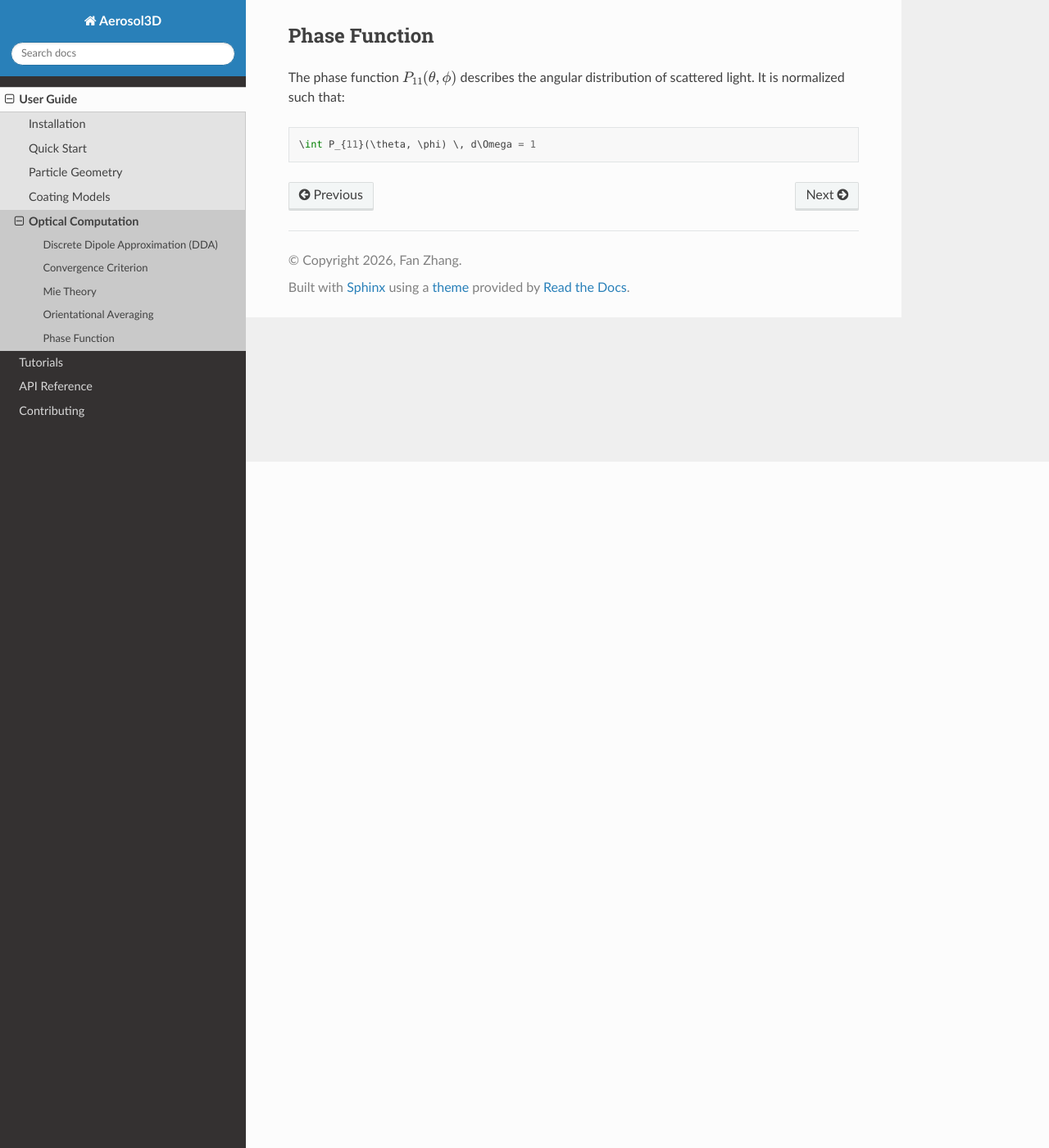
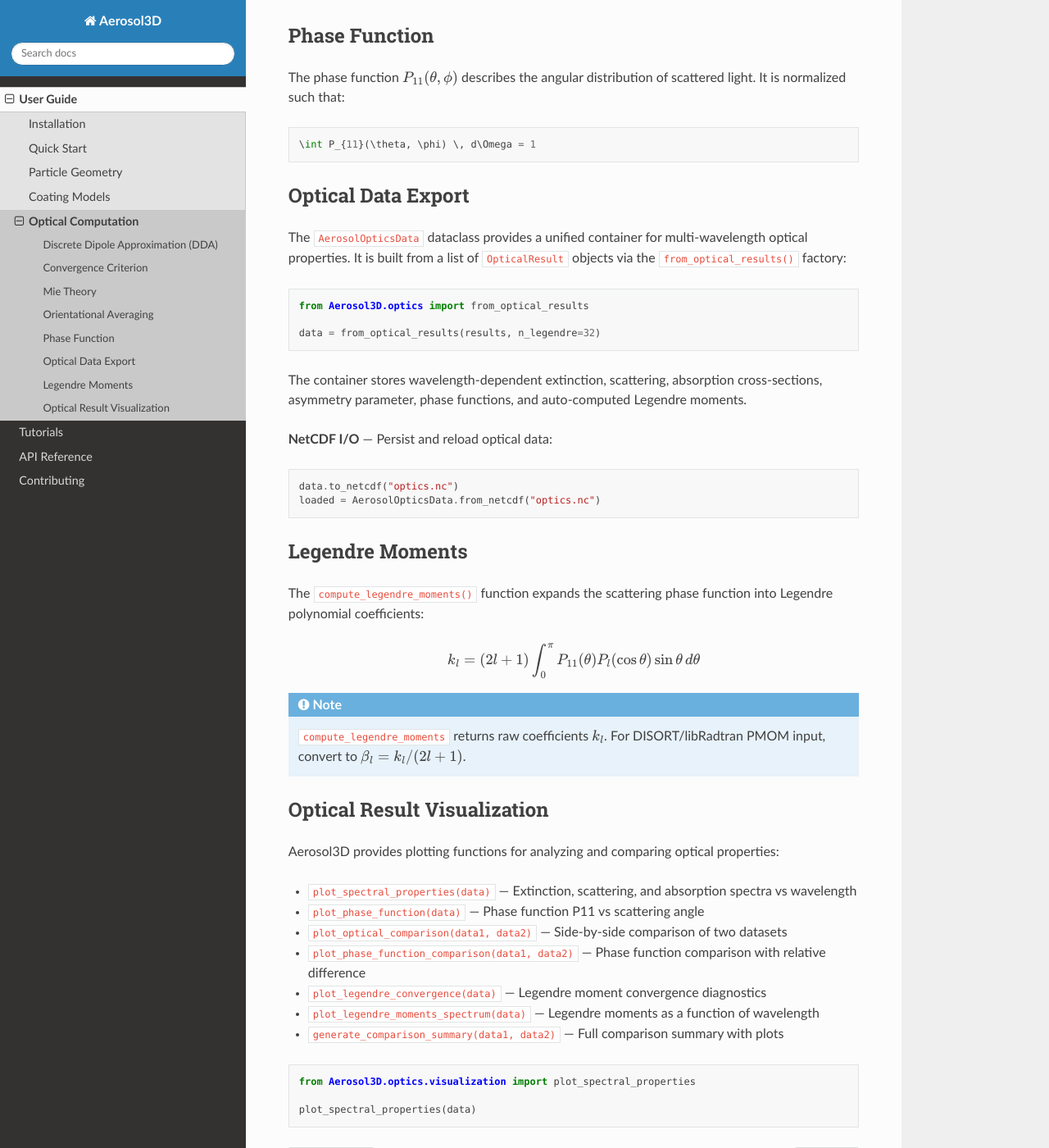
Before and after one commit to openEarthModelling/Aerosol3D, a Sphinx documentation site: the page built from docs/user-guide/optical-computation.rst, in a window 1280 px wide and 1400 px high, scrolled down 837 px. Shown: the whole window at 82% size. Built offline with Sphinx 7.4.7 and the Read the Docs theme 3.1.0, drawn with Linux system fonts in a browser that asks for light colours.

Commit message:
docs: sync README and Sphinx docs with optics export refactor
Add Mie solver, AerosolOpticsData, Legendre moments, and optical
visualization to README features, API overview, quick start, and
examples table. Update Sphinx optics API reference with new modules
(legendre, optics_export, visualization), add export/Legendre/
visualization sections to optical-computation guide, and extend
quickstart with export step.

Co-Authored-By: Claude Opus 4.7 <noreply@anthropic.com>

```diff
--- a/docs/index.rst
+++ b/docs/index.rst
@@ -11,8 +11,10 @@ Features
 
 - **Geometry Modeling** — Build spheres, ellipsoids, cubes, and import fractal aggregates.
 - **Coating Algorithms** — Apply distance-based, potential-based, CCM, and CAM coatings.
-- **Optical Computation** — Solve optical properties via DDA (Julia backend) or Mie theory.
-- **Visualization** — Generate 3D screenshots and rotation videos with PyVista.
+- **Optical Computation** — Solve optical properties via DDA (Julia backend) or Mie theory (PyMieScatt).
+- **Optical Property Export** — Multi-wavelength container with auto-computed Legendre moments and NetCDF I/O.
+- **Optical Visualization** — Spectral properties, phase function comparison, and Legendre convergence plots.
+- **3D Visualization** — Generate screenshots and rotation videos with PyVista.
 
 Quick Navigation
 ----------------
--- a/docs/user-guide/optical-computation.rst
+++ b/docs/user-guide/optical-computation.rst
@@ -41,3 +41,66 @@ The phase function :math:`P_{11}(\theta, \phi)` describes the angular
 distribution of scattered light. It is normalized such that::
 
     \int P_{11}(\theta, \phi) \, d\Omega = 1
+
+Optical Data Export
+-------------------
+
+The ``AerosolOpticsData`` dataclass provides a unified container for
+multi-wavelength optical properties. It is built from a list of
+``OpticalResult`` objects via the ``from_optical_results()`` factory:
+
+.. code-block:: python
+
+    from Aerosol3D.optics import from_optical_results
+
+    data = from_optical_results(results, n_legendre=32)
+
+The container stores wavelength-dependent extinction, scattering,
+absorption cross-sections, asymmetry parameter, phase functions, and
+auto-computed Legendre moments.
+
+**NetCDF I/O** — Persist and reload optical data:
+
+.. code-block:: python
+
+    data.to_netcdf("optics.nc")
+    loaded = AerosolOpticsData.from_netcdf("optics.nc")
+
+Legendre Moments
+----------------
+
+The ``compute_legendre_moments()`` function expands the scattering phase
+function into Legendre polynomial coefficients:
+
+.. math::
+
+    k_l = (2l+1) \int_0^\pi P_{11}(\theta) P_l(\cos\theta) \sin\theta \, d\theta
+
+.. note::
+   ``compute_legendre_moments`` returns raw coefficients :math:`k_l`.
+   For DISORT/libRadtran PMOM input, convert to :math:`\beta_l = k_l / (2l+1)`.
+
+Optical Result Visualization
+----------------------------
+
+Aerosol3D provides plotting functions for analyzing and comparing optical
+properties:
+
+- ``plot_spectral_properties(data)`` — Extinction, scattering, and absorption
+  spectra vs wavelength
+- ``plot_phase_function(data)`` — Phase function P11 vs scattering angle
+- ``plot_optical_comparison(data1, data2)`` — Side-by-side comparison of two
+  datasets
+- ``plot_phase_function_comparison(data1, data2)`` — Phase function comparison
+  with relative difference
+- ``plot_legendre_convergence(data)`` — Legendre moment convergence diagnostics
+- ``plot_legendre_moments_spectrum(data)`` — Legendre moments as a function of
+  wavelength
+- ``generate_comparison_summary(data1, data2)`` — Full comparison summary with
+  plots
+
+.. code-block:: python
+
+    from Aerosol3D.optics.visualization import plot_spectral_properties
+
+    plot_spectral_properties(data)
```
Also changed, not shown: README.md (+32 -6 lines), docs/api-reference/optics.rst (+15 -0 lines), docs/user-guide/quickstart.rst (+22 -0 lines).
